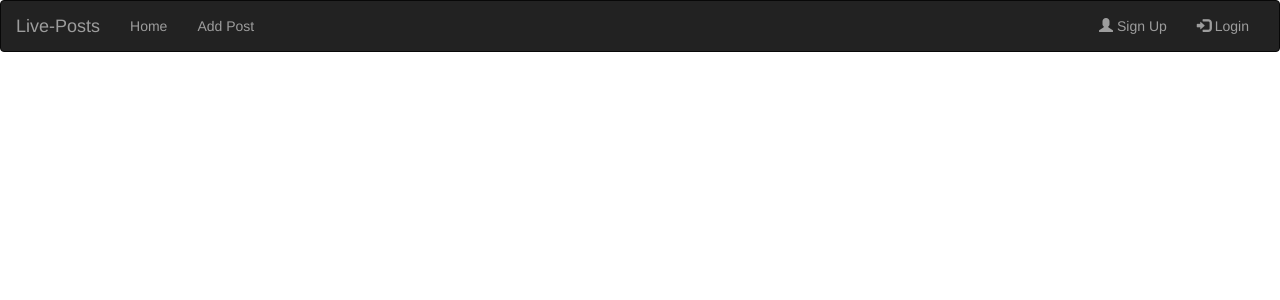
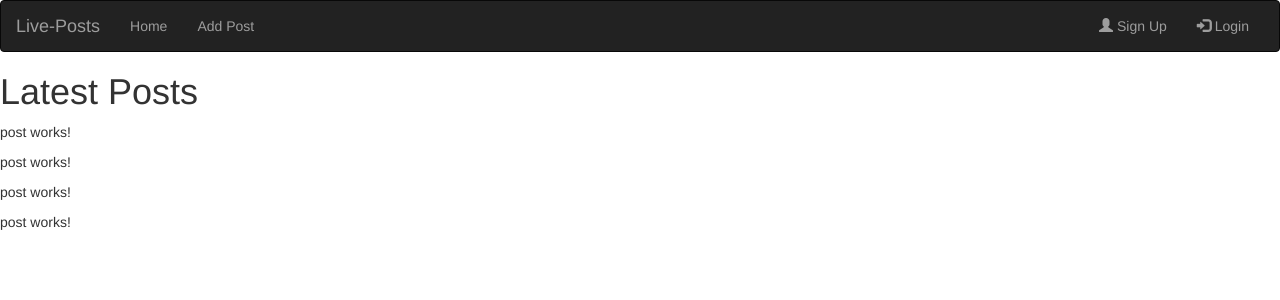
Before and after one commit to mrsksir/live-posts, an Angular app: page / in a window 1280 px wide. Shown: the top 300 px of the page. Built offline with nearby package versions, Linux system fonts and the light colour scheme.

Commit message:
Adde post-list to app component and post to post-list component

```diff
--- a/src/app/app.component.html
+++ b/src/app/app.component.html
@@ -1 +1,2 @@
 <app-header></app-header>
+<app-post-list></app-post-list>
--- a/src/app/post-list/post-list.component.html
+++ b/src/app/post-list/post-list.component.html
@@ -1 +1,5 @@
-<p>post-list works!</p>
+<h1>Latest Posts</h1>
+<app-post></app-post>
+<app-post></app-post>
+<app-post></app-post>
+<app-post></app-post>
```
